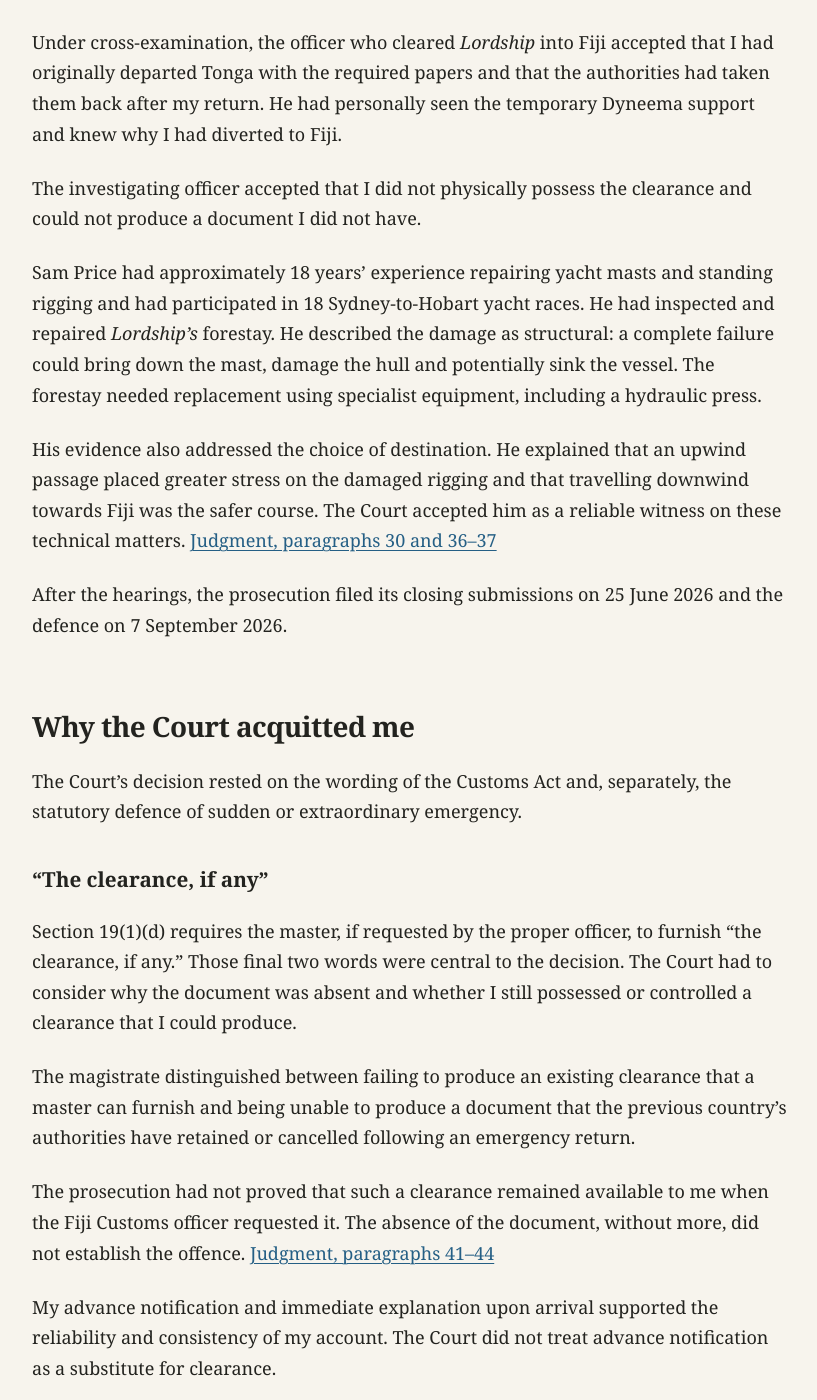
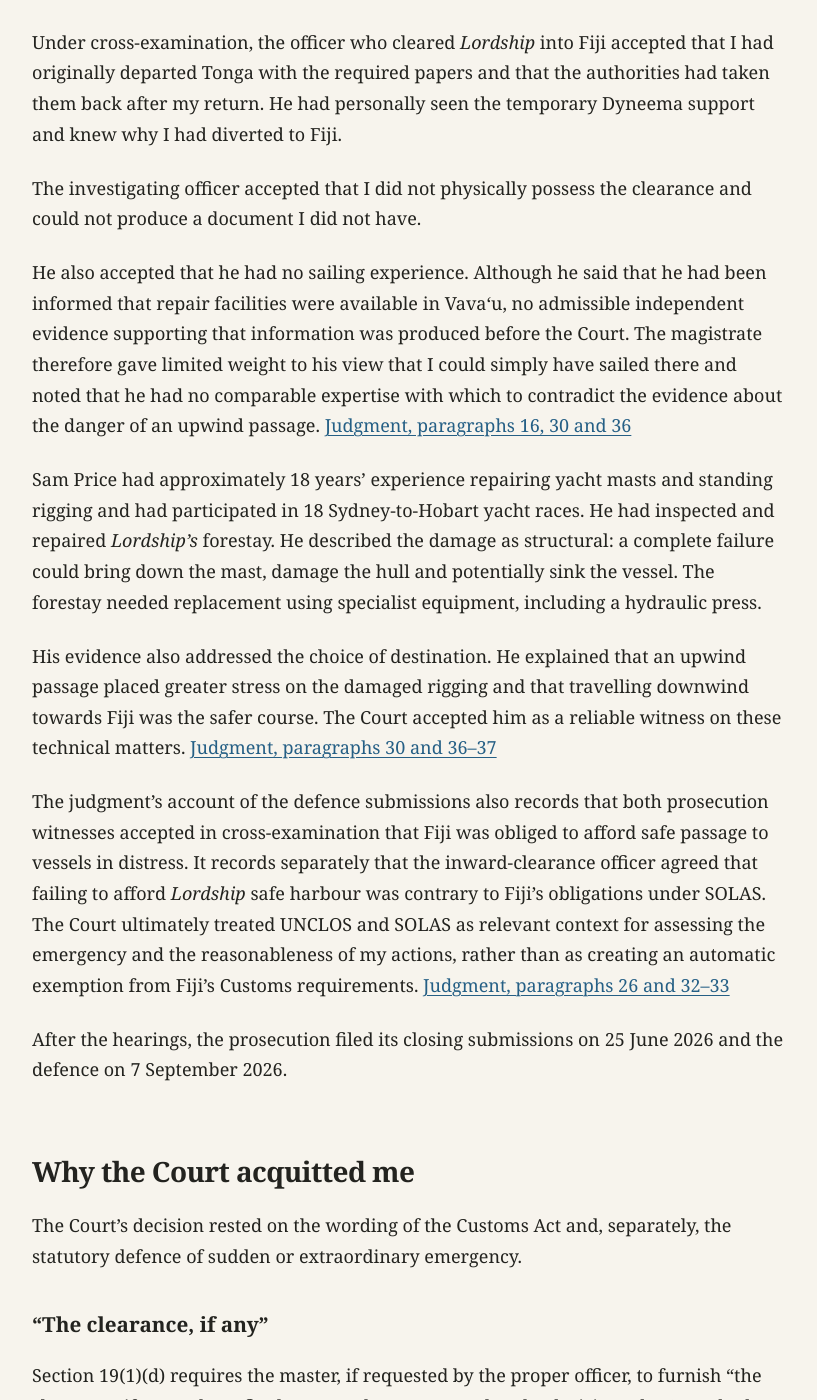
Before and after one commit to geekygrappler/Lordshipsailing, a Jekyll site: the page built from index.md, in a window 1280 px wide and 1400 px high, scrolled down 6197 px. Shown: the whole window, without its empty margins (230-1047 px from the left). Built offline with Jekyll 4.4.1, drawn with Linux system fonts in a browser that asks for light colours.

Commit message:
docs: expand trial evidence summary

```diff
--- a/index.md
+++ b/index.md
@@ -106,9 +106,13 @@ Under cross-examination, the officer who cleared *Lordship* into Fiji accepted t
 
 The investigating officer accepted that I did not physically possess the clearance and could not produce a document I did not have.
 
+He also accepted that he had no sailing experience. Although he said that he had been informed that repair facilities were available in Vavaʻu, no admissible independent evidence supporting that information was produced before the Court. The magistrate therefore gave limited weight to his view that I could simply have sailed there and noted that he had no comparable expertise with which to contradict the evidence about the danger of an upwind passage. [Judgment, paragraphs 16, 30 and 36](/judgment/#maritime-emergency)
+
 Sam Price had approximately 18 years’ experience repairing yacht masts and standing rigging and had participated in 18 Sydney-to-Hobart yacht races. He had inspected and repaired *Lordship’s* forestay. He described the damage as structural: a complete failure could bring down the mast, damage the hull and potentially sink the vessel. The forestay needed replacement using specialist equipment, including a hydraulic press.
 
 His evidence also addressed the choice of destination. He explained that an upwind passage placed greater stress on the damaged rigging and that travelling downwind towards Fiji was the safer course. The Court accepted him as a reliable witness on these technical matters. [Judgment, paragraphs 30 and 36–37](/judgment/#maritime-emergency)
+
+The judgment’s account of the defence submissions also records that both prosecution witnesses accepted in cross-examination that Fiji was obliged to afford safe passage to vessels in distress. It records separately that the inward-clearance officer agreed that failing to afford *Lordship* safe harbour was contrary to Fiji’s obligations under SOLAS. The Court ultimately treated UNCLOS and SOLAS as relevant context for assessing the emergency and the reasonableness of my actions, rather than as creating an automatic exemption from Fiji’s Customs requirements. [Judgment, paragraphs 26 and 32–33](/judgment/#unclos)
 
 After the hearings, the prosecution filed its closing submissions on 25 June 2026 and the defence on 7 September 2026.
 
```
